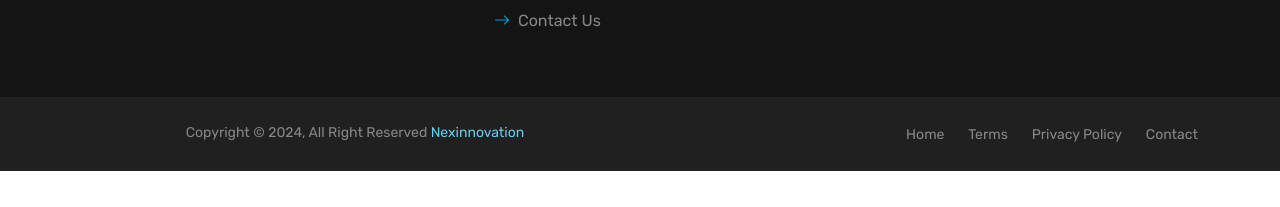
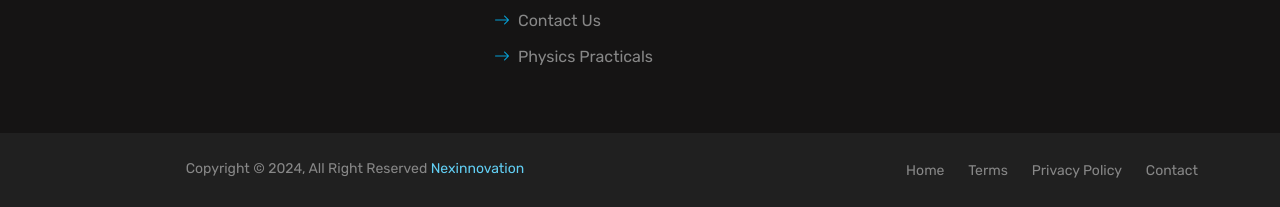
Before and after one commit to NexInnovation6112/NexInnovation-website-Main, a plain HTML site: page index.html in a window 1280 px wide. Shown: the part 3416-3623 px from the top of the page. Before the commit the page ends 3587 px from the top, so only its background shows below. Drawn offline with nearby package versions, Linux system fonts and the light colour scheme.

Commit message:
physics lab link update

```diff
--- a/index.html
+++ b/index.html
@@ -66,13 +66,13 @@
     <!-- footer css  -->
     <!-- <link rel="stylesheet" href="css/footer.css"> -->
 
-      <!-- Google tag (gtag.js) -->
+    <!-- Google tag (gtag.js) -->
     <script async src="https://www.googletagmanager.com/gtag/js?id=G-GHNCX6H804"></script>
     <script>
-      window.dataLayer = window.dataLayer || [];
-      function gtag(){dataLayer.push(arguments);}
-      gtag('js', new Date());
-      gtag('config', 'G-GHNCX6H804');
+        window.dataLayer = window.dataLayer || [];
+        function gtag() { dataLayer.push(arguments); }
+        gtag('js', new Date());
+        gtag('config', 'G-GHNCX6H804');
     </script>
 </head>
 
@@ -480,6 +480,7 @@
                                         Skills</a></li>
                                 <li><a href="contact.html"><i class="bi bi-arrow-right text-primary me-2"></i>Contact
                                         us</a></li>
+                                <li><a href="/practicals/index.html"><i class="bi bi-arrow-right text-primary me-2"></i>Physics practicals</a></li>
                             </ul>
                         </div>
                     </div>
```
